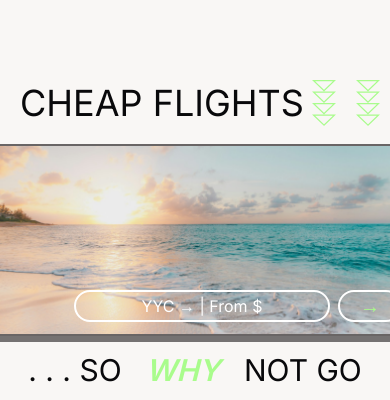
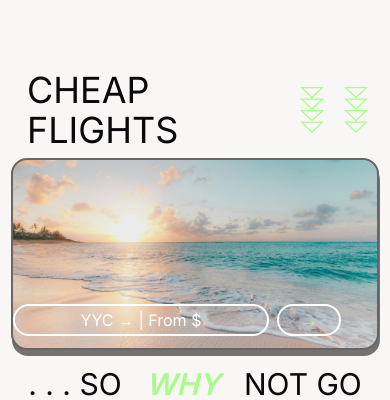
Before and after one commit to dillanferster/YYCFlightDeals, a Next.js app: page / in a window 390 px wide. Shown: the part 198-598 px from the top of the page. Built offline with nearby package versions, Linux system fonts and the light colour scheme; no server answers.

Commit message:
responsive update

```diff
--- a/app/components/CheapFlights.js
+++ b/app/components/CheapFlights.js
@@ -3,8 +3,8 @@ import Arrows from "../assets/Arrows.svg";
 
 export function CheapFlights() {
   return (
-    <div className="flex mt-32 justify-evenly px-4 mx-auto w-[62rem] mb-6 max-lg:w-[52rem] max-lg:justify-center max-lg:gap-2 max-md:w-[42rem] max-md:mb-2 max-sm:w-[25rem] ">
-      <div className=" flex items-center text-8xl max-lg:text-7xl max-md:text-5xl max-sm:text-4xl  text-zinc-950">
+    <div className="flex mt-32 justify-evenly px-4 mx-auto w-[62rem] mb-6 max-lg:w-[46rem] max-lg:justify-center max-lg:gap-2 max-md:w-[38rem] max-md:mb-2 max-sm:w-[23rem] ">
+      <div className=" flex items-center text-8xl max-lg:text-7xl max-md:text-5xl max-sm:text-4xl    text-zinc-950">
         CHEAP FLIGHTS
       </div>
       <div className="flex gap-5 justify-between py-2.5 ">
--- a/app/components/MainContainer/MainContainer.js
+++ b/app/components/MainContainer/MainContainer.js
@@ -19,10 +19,10 @@ export function MainContainer({ flightData }) {
   return (
     <div
       id="MainC"
-      className="flex justify-center px-4 mt-4 max-w-[62rem] max-lg:w-[50rem]  mx-auto max-md:w-[38rem] max-md:mt-2 max-sm:w-[25rem]"
+      className="flex justify-center px-4 mt-4 max-w-[62rem] max-lg:w-[46rem]  mx-auto max-md:w-[38rem] max-md:mt-2 max-sm:w-[20rem]"
     >
       <Link href={`/details/0`}>
-        <div className="flex bg-[url('/Beach.jpeg')] bg-cover  bg-left justify-end items-end border-2 border-[#696565] border-solid  max-w-[62rem] rounded-2xl h-48 hover:translate-y-[1px] drop-shadow-[_1px_6px_#757272] ease-in-out transition-all hover:drop-shadow-[_1px_5px_#9A9797] overflow-hidden cursor-pointer [&>*]:hover:backdrop-blur-sm max-lg:w-[44rem] max-md:w-[36rem] max-sm:w-[30rem] ">
+        <div className="flex bg-[url('/Beach.jpeg')] bg-cover  bg-left justify-end items-end border-2 border-[#696565] border-solid  max-w-[62rem] rounded-2xl h-48 hover:translate-y-[1px] drop-shadow-[_1px_6px_#757272] ease-in-out transition-all hover:drop-shadow-[_1px_5px_#9A9797] overflow-hidden cursor-pointer [&>*]:hover:backdrop-blur-sm max-lg:w-[44rem] max-md:w-[36rem] max-sm:w-[23rem] ">
           <MainContainerButton flightData={flightData}></MainContainerButton>
         </div>
       </Link>
--- a/app/layout.js
+++ b/app/layout.js
@@ -6,7 +6,7 @@ const inter = Inter({ subsets: ["latin"] });
 
 export default function RootLayout({ children }) {
   return (
-    <html lang="en" className="bg-fixed bg-[var(--color-bg)] scroll-smooth">
+    <html lang="en" className=" bg-[var(--color-bg)] scroll-smooth">
       <body className={inter.className}>
         <Nav />
 
```
